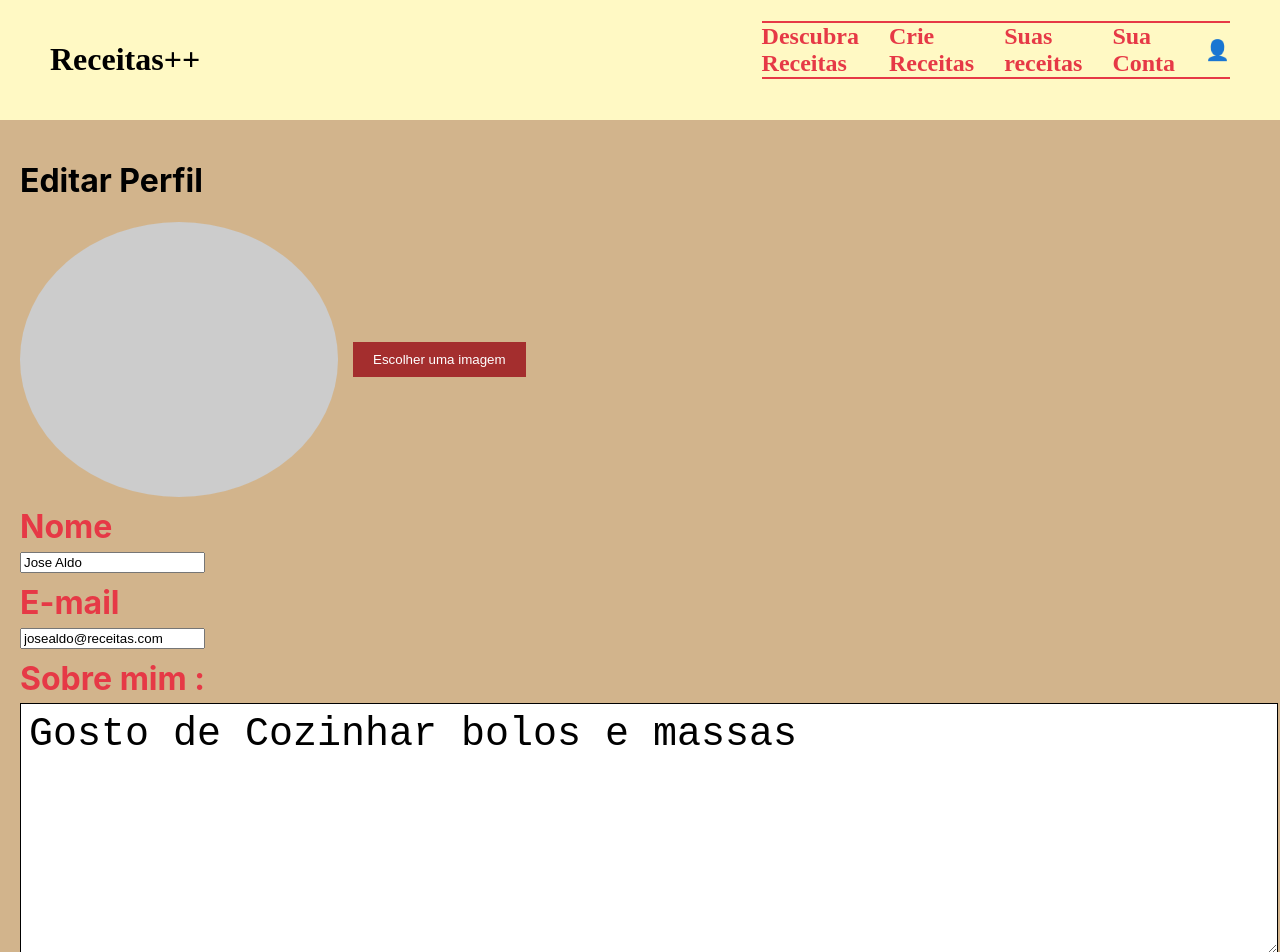
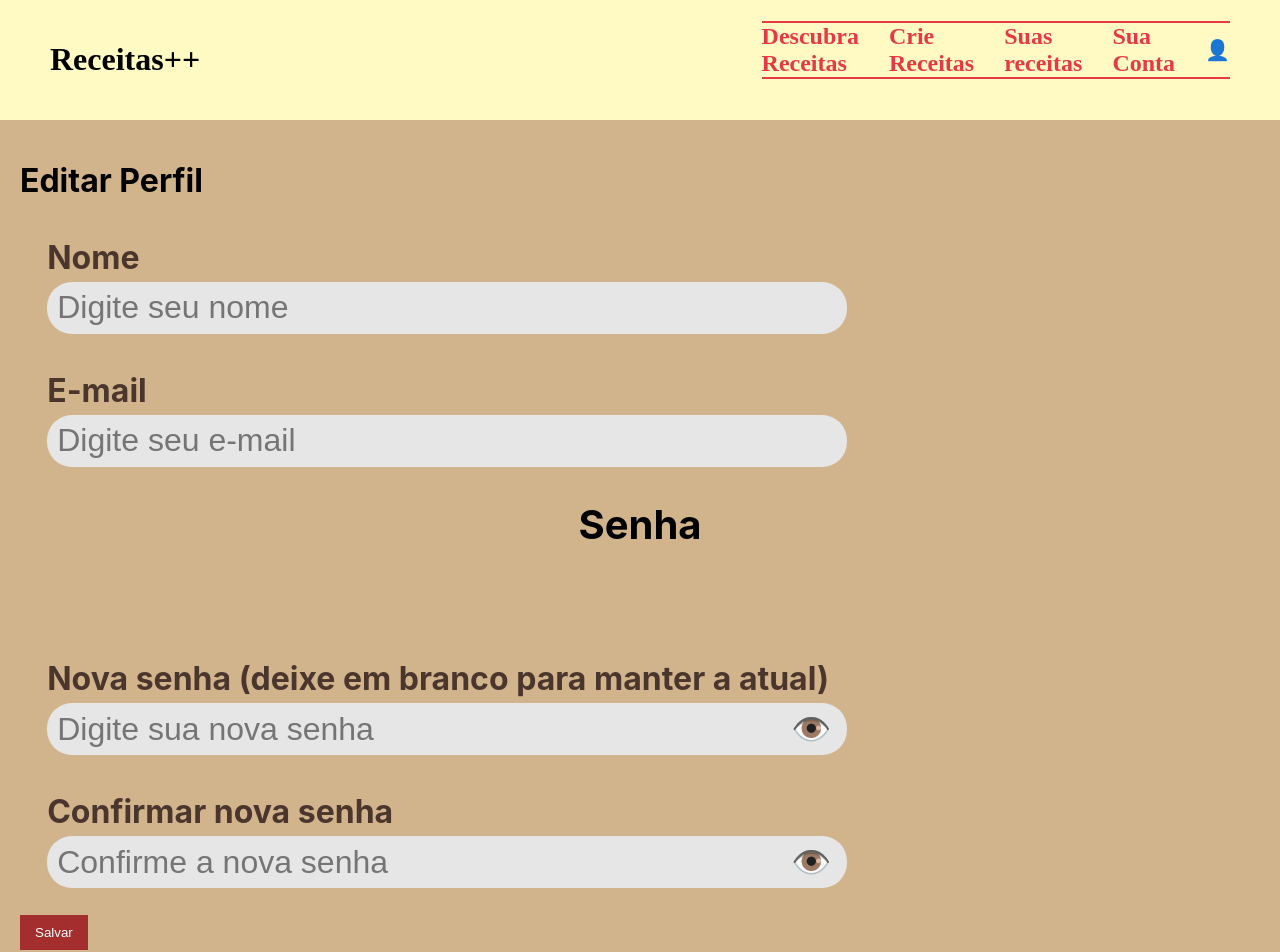
Before and after one commit to GusLucas12/Receitas, a React (Create React App) app: page /editar in a window 1280 px wide. Shown: the top 952 px of the page. Built offline with nearby package versions, Linux system fonts and the light colour scheme; a web font is replaced by a local one.

Commit message:
Atualizacoes de usuario

```diff
--- a/src/components/input.js
+++ b/src/components/input.js
@@ -1,10 +1,14 @@
 import styles from "./input.module.css";
 
-const InputField = ({ label, type, placeholder, isPassword, toggleVisibility, value, onChange }) => (
+const InputField = ({ label, type, placeholder, isPassword, toggleVisibility, value, onChange, name }) => (
   <div className={styles.inputContainer}>
-    <label className={styles.label}>{label}</label>
+    <label htmlFor={name} className={styles.label}>
+      {label}
+    </label>
     <div className={styles.passwordWrapper}>
       <input
+        id={name}
+        name={name} // Importante para identificar qual campo está sendo alterado
         type={type}
         placeholder={placeholder}
         value={value}
--- a/src/components/user.js
+++ b/src/components/user.js
@@ -1,16 +1,42 @@
-import React, { createContext, useState, useContext } from "react";
+import { useState, useCallback } from "react";
 
-const UserContext = createContext(null);
+const useUserInfo = () => {
+  const [userData, setUserData] = useState(null);
+  const [error, setError] = useState(null);
+  const [loading, setLoading] = useState(false);
 
-export function UserProvider({ children }) {
-  const [user, setUser] = useState(null);
-  return (
-    <UserContext.Provider value={{ user, setUser }}>
-      {children}
-    </UserContext.Provider>
-  );
-}
+  const getUserInfo = useCallback(async () => {
+    const email = localStorage.getItem("userEmail");
+    if (!email) {
+      setError("Email do usuário não encontrado");
+      return;
+    }
 
-export function useUser() {
-  return useContext(UserContext);
-}
+    setLoading(true);
+    setError(null);
+    try {
+      const response = await fetch(
+        `https://backend-engsoft.onrender.com/user/get?email=${email}`,
+        {
+          method: "GET",
+          headers: {
+            "Content-Type": "application/json",
+          },
+        }
+      );
+      if (!response.ok) {
+        throw new Error("Erro ao obter informações do usuário");
+      }
+      const data = await response.json();
+      setUserData(data);
+    } catch (err) {
+      setError(err.message);
+    } finally {
+      setLoading(false);
+    }
+  }, []);
+
+  return { userData, error, loading, getUserInfo };
+};
+
+export default useUserInfo;
--- a/src/index.js
+++ b/src/index.js
@@ -6,15 +6,15 @@ import './index.css';
 import App from './App';
 import reportWebVitals from './reportWebVitals';
 import { BrowserRouter } from 'react-router-dom';
-import { UserProvider } from './components/user';
+
 const root = ReactDOM.createRoot(document.getElementById('root'));
 root.render(
   <React.StrictMode>
-    <UserProvider>
+
       <BrowserRouter>
         <App />
       </BrowserRouter>
-    </UserProvider>
+
 
 
   </React.StrictMode>
--- a/src/pages/editarUsu.js
+++ b/src/pages/editarUsu.js
@@ -1,15 +1,43 @@
-import styles from './editarUsu.module.css'
-import React, { useState } from 'react';
+import React, { useState, useEffect } from 'react';
+import styles from './editarUsu.module.css';
+import useUserInfo from '../components/user';
+import InputField from '../components/input';
+import FeedbackMessage from '../components/feedback';
 
 function Editar() {
+  const { userData, error, loading, getUserInfo } = useUserInfo();
+  const [showPassword, setShowPassword] = useState(false);
+  const [feedback, setFeedback] = useState({ messages: [], type: '' });
+
+  // Estado do formulário
   const [profileData, setProfileData] = useState({
-        name: "Jose Aldo",
-        email: "josealdo@receitas.com",
-        bio: "Gosto de Cozinhar bolos e massas",
-        password: "",
-        confirmPassword: ""
+    name: '',
+    email: '',
+    password: '',
+    confirmPassword: ''
   });
 
+  // Buscar informações do usuário apenas uma vez quando a página carregar
+  useEffect(() => {
+    const email = localStorage.getItem('userEmail');
+    if (email) {
+      getUserInfo(email);
+    }
+  }, []);
+
+  // Preencher os campos APENAS quando os dados forem carregados pela primeira vez
+  useEffect(() => {
+    if (userData && profileData.name === '' && profileData.email === '') {
+      setProfileData({
+        name: userData.name || '',
+        email: userData.email || '',
+        password: '',
+        confirmPassword: ''
+      });
+    }
+  }, [userData]);
+
+  // Atualizar os valores dos inputs dinamicamente
   const handleChange = (e) => {
     const { name, value } = e.target;
     setProfileData((prevData) => ({
@@ -18,67 +46,101 @@ function Editar() {
     }));
   };
 
-    const handleSave = () => {
-        // Lógica para salvar o perfil
-        alert("Perfil salvo com sucesso!");
+  // Função para atualizar o usuário no backend utilizando POST
+  const updateUser = async (updatedData) => {
+    const response = await fetch('https://backend-engsoft.onrender.com/user/update', {
+      method: 'POST', // Alterado para POST
+      headers: {
+        'Content-Type': 'application/json'
+      },
+      body: JSON.stringify(updatedData)
+    });
+    if (!response.ok) {
+      throw new Error('Erro ao atualizar o usuário');
+    }
+    return await response.json();
   };
+
+  // Salvar as informações editadas
+  const handleSave = async () => {
+    if (profileData.password !== profileData.confirmPassword) {
+      setFeedback({ messages: ['As senhas não coincidem!'], type: 'error' });
+      return;
+    }
+    try {
+      const updatedUser = {
+        id: userData.id,
+        name: profileData.name,
+        email: profileData.email,
+        password: profileData.password ? profileData.password : userData.password
+      };
+
+      await updateUser(updatedUser);
+      setFeedback({ messages: ['Perfil atualizado com sucesso!'], type: 'success' });
+    } catch (err) {
+      setFeedback({ messages: ['Erro ao atualizar o perfil: ' + err.message], type: 'error' });
+    }
+  };
+
+  // Exibir feedback de carregamento ou erro
+  if (loading) {
+    return <FeedbackMessage messages={[]} type="" loading={loading} />;
+  }
+
+  if (error) {
+    return <FeedbackMessage messages={[error]} type="error" loading={false} />;
+  }
+
   return (
     <div className={styles.editProfileContainer}>
       <h1>Editar Perfil</h1>
-
-            <div className={styles.fotoNome}>
-                <div className={styles.foto}></div>
-                <button className={styles.chooseImage}>Escolher uma imagem</button>
-            </div>
-
+      {feedback.messages.length > 0 && (
+        <FeedbackMessage messages={feedback.messages} type={feedback.type} loading={false} />
+      )}
       <form className={styles.form}>
-                <label>Nome</label>
-                <input
+        <InputField
+          label="Nome"
           type="text"
-                    name="name"
+          placeholder="Digite seu nome"
           value={profileData.name}
           onChange={handleChange}
+          name="name"
         />
-
-                <label>E-mail</label>
-                <input
+        <InputField
+          label="E-mail"
           type="email"
-                    name="email"
+          placeholder="Digite seu e-mail"
           value={profileData.email}
           onChange={handleChange}
+          name="email"
         />
-
-                <label>Sobre mim :</label>
-                <textarea
-                    name="bio"
-                    value={profileData.bio}
-                    onChange={handleChange}
-                />
-
-                <hr />
-
         <h2>Senha</h2>
-                <label>Sua nova senha</label>
-                <input
-                    type="password"
-                    name="password"
+        <InputField
+          label="Nova senha (deixe em branco para manter a atual)"
+          type={showPassword ? 'text' : 'password'}
+          placeholder="Digite sua nova senha"
           value={profileData.password}
           onChange={handleChange}
+          name="password"
+          isPassword={true}
+          toggleVisibility={() => setShowPassword(!showPassword)}
         />
-
-                <label>Confirme sua senha</label>
-                <input
-                    type="password"
-                    name="confirmPassword"
+        <InputField
+          label="Confirmar nova senha"
+          type={showPassword ? 'text' : 'password'}
+          placeholder="Confirme a nova senha"
           value={profileData.confirmPassword}
           onChange={handleChange}
+          name="confirmPassword"
+          isPassword={true}
+          toggleVisibility={() => setShowPassword(!showPassword)}
         />
-
         <button type="button" onClick={handleSave} className={styles.saveButton}>
           Salvar
         </button>
       </form>
     </div>
-    )
+  );
 }
+
 export default Editar;
--- a/src/pages/editarUsu.module.css
+++ b/src/pages/editarUsu.module.css
@@ -1,25 +1,31 @@
 .editProfileContainer {
-    padding: 20px;
+  padding: 1.25rem;
   background-color: #d2b48c;
+
+  margin: 0 auto;
 }
+
 .fotoNome {
-
   display: flex;
   align-items: center;
+  justify-content: center;
+  flex-wrap: wrap;
+}
 
-}
-.fotoNome h1{
+.fotoNome h1 {
   margin: 0;
-    font-size: 96px;
+  font-size: 6rem;
   font-weight: 300;
 }
+
 .foto {
-    width: 318px;
-    height: 275px;
+  width: 20rem;
+  height: 17.2rem;
   border-radius: 50%;
   background-color: #cccccc;
-    margin-right: 15px;
+  margin-right: 0.94rem;
 }
+
 .nomeBadge {
   display: flex;
   flex-direction: column;
@@ -30,43 +36,74 @@
   background-color: #a42e2e;
   color: white;
   border: none;
-    padding: 10px 20px;
+  padding: 0.625rem 1.25rem;
   cursor: pointer;
 }
 
 .form label {
   display: block;
-    margin: 10px 0 5px ;
+  margin: 0.625rem 0 0.3125rem;
 }
 
-  .input{
+.input {
   width: 100%;
-    height: 76px;
-    font-size: 40px;
-    padding: 8px;
-    margin-bottom: 15px;
+  height: 4.75rem;
+  font-size: 2.5rem;
+  padding: 0.5rem;
+  margin-bottom: 0.9375rem;
   border: 1px solid #000;
 }
+
 textarea {
   width: 100%;
-    height: 233px;
-    font-size: 40px;
-    padding: 8px;
-    margin-bottom: 15px;
+  height: 14.56rem;
+  font-size: 2.5rem;
+  padding: 0.5rem;
+  margin-bottom: 0.9375rem;
   border: 1px solid #000;
 }
+
 hr {
-    margin: 20px 0;
+  margin: 1.25rem 0;
 }
 
 .saveButton {
   background-color: #a42e2e;
   color: white;
-    padding: 10px 15px;
+  padding: 0.625rem 0.9375rem;
   border: none;
   cursor: pointer;
 }
-  h2{
-    font-size:40px;
-    margin-bottom: 100px;
+
+h2 {
+  font-size: 2.5rem;
+  margin-bottom: 6.25rem;
+  text-align: center;
 }
+
+@media (max-width: 48rem) {
+  .fotoNome {
+    flex-direction: column;
+    text-align: center;
+  }
+
+  .foto {
+    margin-right: 0;
+    margin-bottom: 1rem;
+  }
+
+  .nomeBadge {
+    align-items: center;
+  }
+
+  .fotoNome h1 {
+    font-size: 4rem;
+  }
+
+  .input,
+  textarea {
+    font-size: 2rem;
+    height: auto;
+    padding: 0.5rem;
+  }
+}
--- a/src/pages/usuario.js
+++ b/src/pages/usuario.js
@@ -1,12 +1,17 @@
-import React, { useState } from 'react';
-import { useUser } from '../components/user';
-import styles from './usuario.module.css';
-import Card from '../components/card';
-import { Link } from 'react-router-dom';
+import React, { useState, useEffect } from "react";
+import useUserInfo from "../components/user";
+import styles from "./usuario.module.css";
+import Card from "../components/card";
+import { Link } from "react-router-dom";
+import FeedbackMessage from "../components/feedback";
 
 function Usuario() {
-  const { user } = useUser();
+  const { userData, error, loading, getUserInfo } = useUserInfo();
   const [cards, setCards] = useState([]);
+
+  useEffect(() => {
+    getUserInfo();
+  }, [getUserInfo]);
 
   const addCard = () => {
     const newCard = { id: cards.length + 1, title: `Card ${cards.length + 1}` };
@@ -17,31 +22,41 @@ function Usuario() {
     setCards(cards.filter((card) => card.id !== id));
   };
 
+  // Se estiver carregando ou se ocorrer um erro, exibe o FeedbackMessage e não renderiza o restante da página.
+  if (loading || error) {
     return (
-    <div>
+      <FeedbackMessage
+         messages={error ? [error] : []}
+         type={error ? "error" : ""}
+         loading={loading}
+      />
+    );
+  }
+
+  return (
     <div className={styles.container}>
       <div className={styles.perfilContainer}>
         <div className={styles.perfilDetails}>
           <div className={styles.fotoNome}>
             <div className={styles.foto}></div>
             <div className={styles.nomeBadge}>
-                <h1>{user ? user.name : "Place Holder"}</h1>
+              <h1>{userData ? userData.name : "Place Holder"}</h1>
               <span className={styles.badge}>Membro</span>
-                <p>{user ? user.email : ""}</p>
+
             </div>
           </div>
           <button className={styles.editarPerfil}>✏️</button>
         </div>
-          <div className={styles.descricao}>
-            <h3>Sobre mim:</h3>
-            <p>{user && user.descricao ? user.descricao : "Gosto de Cozinhar bolos e massas"}</p>
-          </div>
-          <h1>Receitas Favoritas: </h1>
+        <h1>Receitas Favoritas:</h1>
       </div>
       <div className={styles.receitasContainer}>
         <div className={styles.scroll}>
           {cards.map((card) => (
-              <Card key={card.id} title={card.title} onDelete={() => deleteCard(card.id)} />
+            <Card
+              key={card.id}
+              title={card.title}
+              onDelete={() => deleteCard(card.id)}
+            />
           ))}
           <div className={styles.cardAdd} onClick={addCard}>
             <Link>
@@ -51,7 +66,6 @@ function Usuario() {
         </div>
       </div>
     </div>
-    </div>
   );
 }
 
```
Also changed, not shown: src/pages/login.js (+3 -20 lines). Lines whose indentation alone changed are shown as unchanged.
